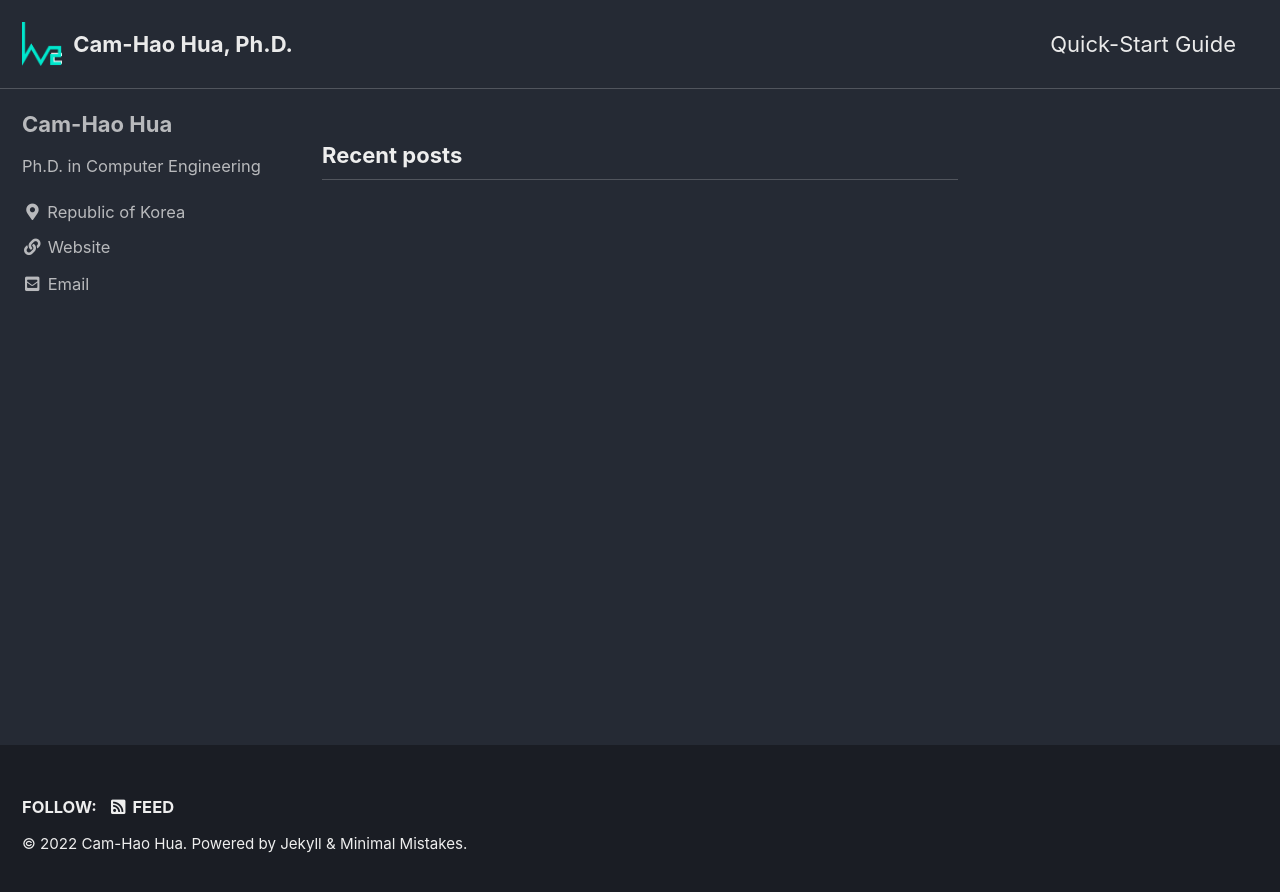
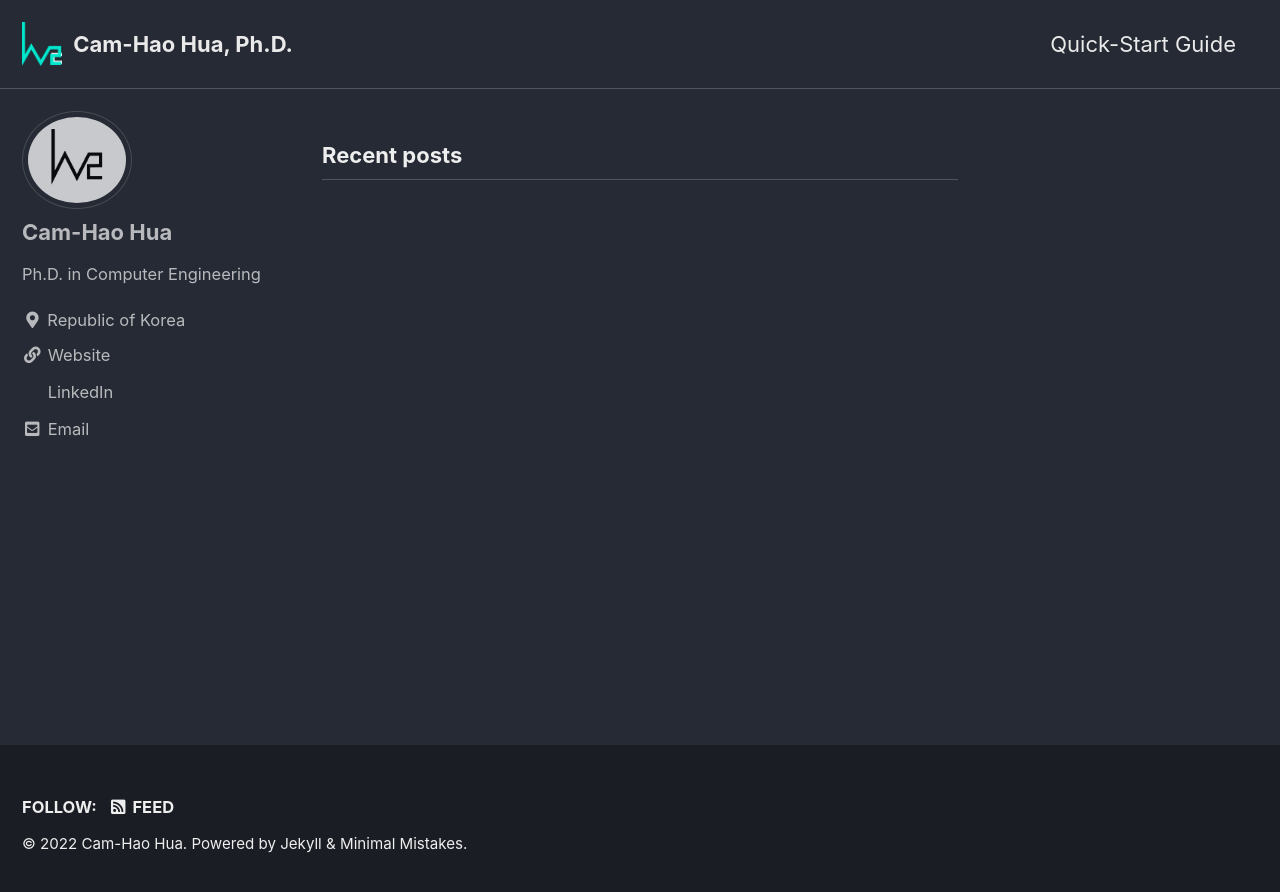
Before and after one commit to camhao168/camhao168.github.io, a Jekyll site: the page built from index.html, in a window 1280 px wide. Shown: the top 892 px of the page. Built offline with Jekyll 4.4.1, drawn with Linux system fonts in a browser that asks for light colours; cached includes are drawn as plain includes; the list of posts is cut into pages by our own code.

Commit message:
Update _config.yml

```diff
--- a/_config.yml
+++ b/_config.yml
@@ -105,7 +105,7 @@ analytics:
 # Site Author
 author:
   name             : "Cam-Hao Hua"
-  avatar           : #"/assets/images/h2c_logo.png" # path of avatar image, e.g. "/assets/images/bio-photo.jpg"
+  avatar           : "/assets/images/h2c_logo.png" # path of avatar image, e.g. "/assets/images/bio-photo.jpg"
   bio              : "Ph.D. in Computer Engineering"
   location         : "Republic of Korea"
   email            : "huacamhao (at) gmail (dot) com"
@@ -116,6 +116,9 @@ author:
     - label: "Website"
       icon: "fas fa-fw fa-link"
       url: "https://camhao168.github.io"
+    - label: "LinkedIn"
+      icon: "fas fa-fw fa-linkedin-square"
+      url: "https://www.linkedin.com/in/cam-hao-hua-a3246ab2/"
     - label: "Twitter"
       icon: "fab fa-fw fa-twitter-square"
       # url: "https://twitter.com/"
```
